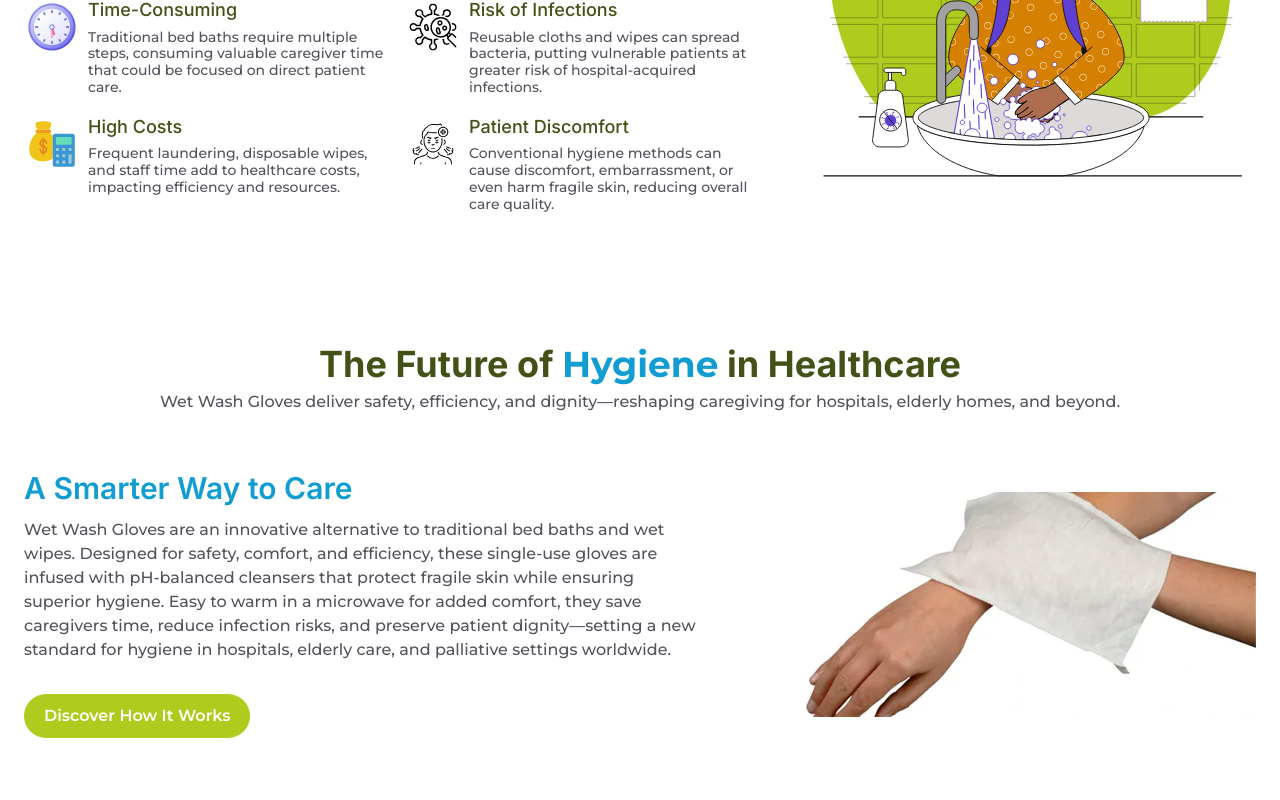
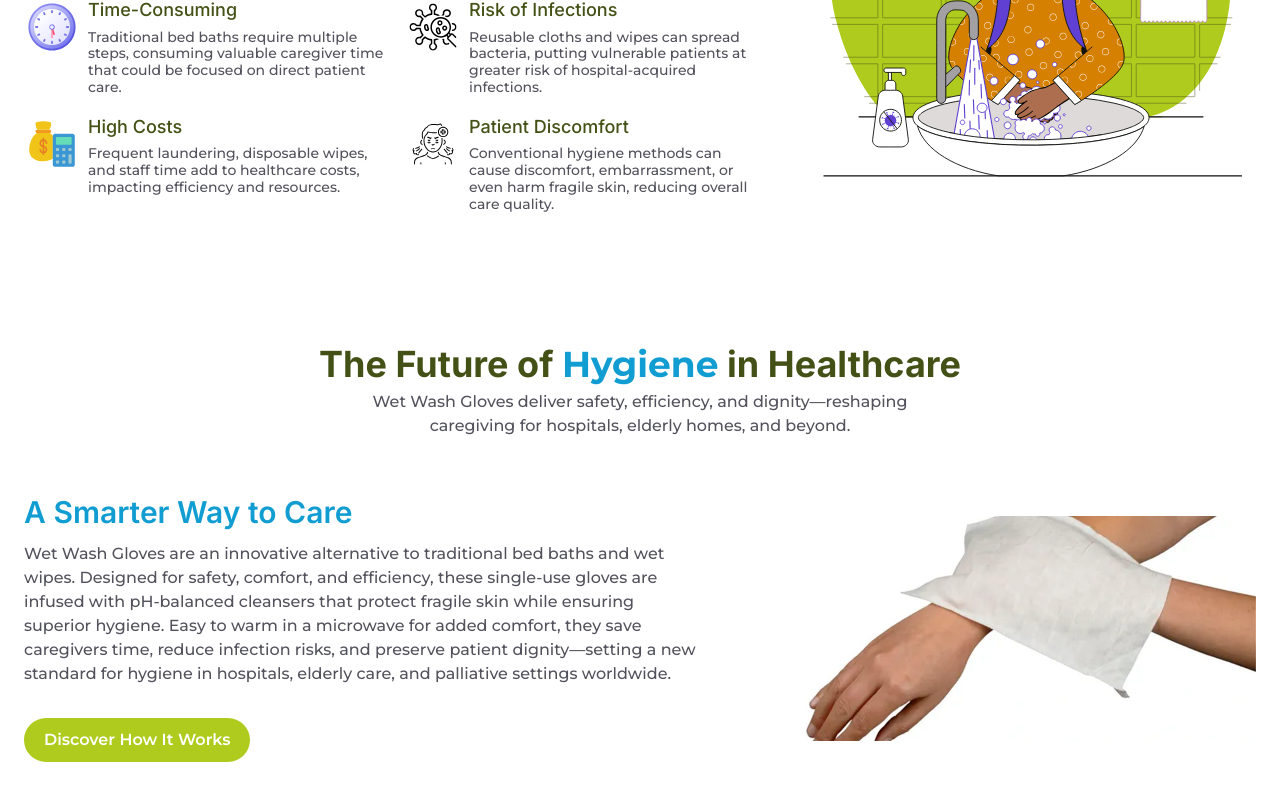
Before and after one commit to Semicolon-Wiz/ecoqual, a Next.js app: page / in a window 1280 px wide. Shown: the part 1214-2014 px from the top of the page. Built offline with nearby package versions, Linux system fonts and the light colour scheme.

Commit message:
update subheading

```diff
--- a/src/components/ThirdSection.tsx
+++ b/src/components/ThirdSection.tsx
@@ -11,7 +11,7 @@ export default function ThirdSection() {
                         <Heading>
                             The Future of <span className='font-inter text-secondry'>Hygiene</span> in Healthcare
                         </Heading>
-                        <Subheading>
+                        <Subheading classname='max-w-xl mx-auto'>
                             Wet Wash Gloves deliver safety, efficiency, and dignity—reshaping caregiving for hospitals, elderly homes, and beyond.
                         </Subheading>
                     </div>
```
